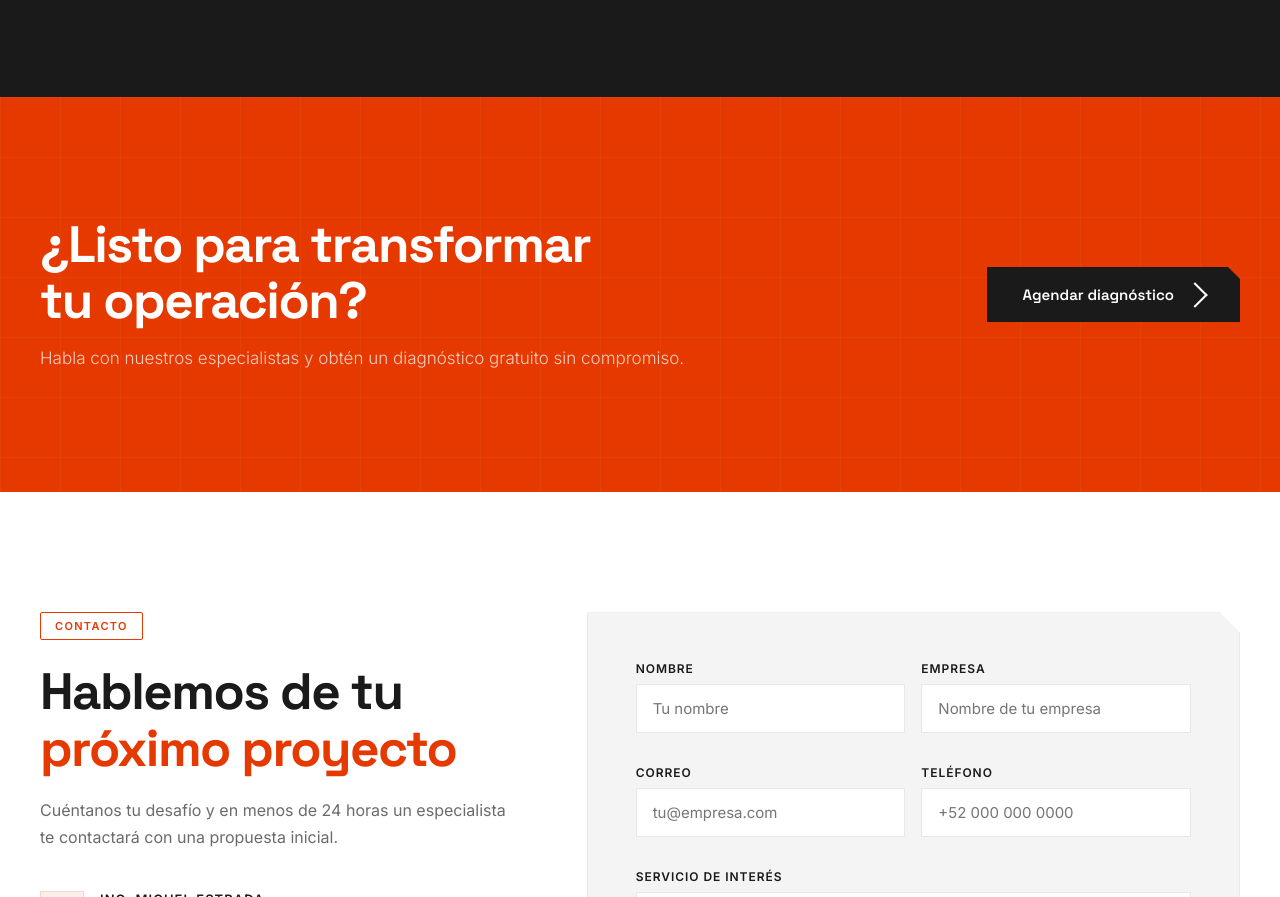
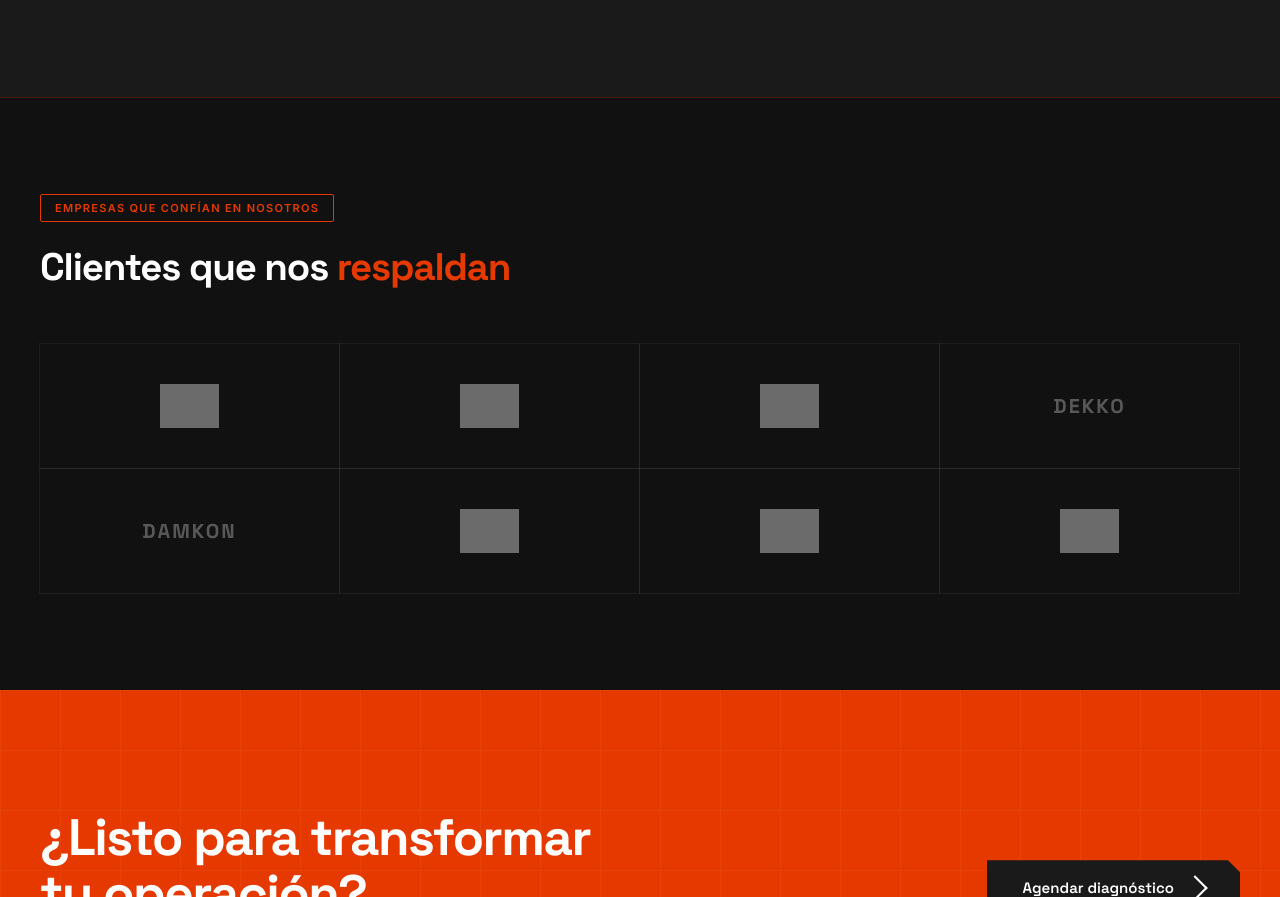
Before and after one commit to eledgario/oneprimal-landing, a plain HTML site: page index.html in a window 1280 px wide. Shown: the part 9117-10014 px from the top of the page. Drawn offline with Linux system fonts and the light colour scheme; grey boxes are pictures that could not be loaded.

Commit message:
Add clients section with 8 company logos
Includes Snowball, Toro Company, Cummins, Dekko, Damkon, BRP, CAPIM,
and Migesa. Images use filter: brightness(0) invert(1) for dark-bg
monochrome treatment with opacity/glow hover effect. Text monograms
serve as fallback where logos are unavailable.

Co-Authored-By: Claude Sonnet 4.6 <noreply@anthropic.com>

```diff
--- a/index.html
+++ b/index.html
@@ -793,6 +793,66 @@ nav.scrolled {
   flex-shrink:0;
   clip-path:polygon(50% 0,100% 50%,50% 100%,0 50%);
 }
+
+/* ─────────────────────────────────────────
+   CLIENTS
+───────────────────────────────────────── */
+.clients {
+  padding: 96px 0;
+  background: #111;
+  border-top: 1px solid rgba(230,57,0,.25);
+}
+.clients h2 {
+  font-size: clamp(26px,3vw,40px);
+  font-weight: 700;
+  color: var(--white);
+  margin-bottom: 56px;
+}
+.clients h2 span { color: var(--orange); }
+.clients-grid {
+  display: grid;
+  grid-template-columns: repeat(4,1fr);
+  gap: 0;
+}
+@media(max-width:900px){ .clients-grid{ grid-template-columns:repeat(3,1fr); } }
+@media(max-width:500px){ .clients-grid{ grid-template-columns:repeat(2,1fr); } }
+.client-item {
+  display: flex;
+  align-items: center;
+  justify-content: center;
+  padding: 40px 28px;
+  border: 1px solid rgba(255,255,255,.05);
+  margin: -1px 0 0 -1px;
+  transition: border-color .3s, background .3s;
+  min-height: 110px;
+}
+.client-item:hover {
+  border-color: rgba(230,57,0,.35);
+  background: rgba(230,57,0,.04);
+  z-index: 1;
+  position: relative;
+}
+.client-logo {
+  height: 44px;
+  width: auto;
+  max-width: 150px;
+  object-fit: contain;
+  filter: brightness(0) invert(1) opacity(.38);
+  transition: filter .35s;
+}
+.client-item:hover .client-logo {
+  filter: brightness(0) invert(1) opacity(.9);
+}
+.client-monogram {
+  font-family: 'Space Grotesk', sans-serif;
+  font-size: 20px;
+  font-weight: 700;
+  letter-spacing: .1em;
+  text-transform: uppercase;
+  color: rgba(255,255,255,.3);
+  transition: color .3s;
+}
+.client-item:hover .client-monogram { color: rgba(255,255,255,.85); }
 
 /* ─────────────────────────────────────────
    CTA BAND
@@ -1797,6 +1857,69 @@ footer {
           <li>Packing & Shipping</li>
         </ul>
       </div>
+    </div>
+  </div>
+</section>
+
+<!-- ═══════════ CLIENTS ═══════════ -->
+<section class="clients" id="clientes">
+  <div class="container">
+    <div class="tag reveal">Empresas que confían en nosotros</div>
+    <h2 class="reveal d1">Clientes que nos <span>respaldan</span></h2>
+    <div class="clients-grid">
+
+      <!-- Snowball.mx -->
+      <div class="client-item reveal">
+        <img src="https://www.snowball.mx/images/corp/logotipo3blue2.png" alt="Snowball" class="client-logo"
+          onerror="this.style.display='none';this.nextElementSibling.style.display='block';">
+        <div class="client-monogram" style="display:none">Snowball</div>
+      </div>
+
+      <!-- Toro Company -->
+      <div class="client-item reveal d1">
+        <img src="https://www.thetorocompany.com/sites/g/files/knoqqb110666/themes/site/nir_pid1048/dist/images/toro-logo.png" alt="The Toro Company" class="client-logo"
+          onerror="this.style.display='none';this.nextElementSibling.style.display='block';">
+        <div class="client-monogram" style="display:none">TORO</div>
+      </div>
+
+      <!-- Cummins -->
+      <div class="client-item reveal d2">
+        <img src="https://upload.wikimedia.org/wikipedia/commons/c/c4/Cummins_logo.svg" alt="Cummins" class="client-logo"
+          onerror="this.style.display='none';this.nextElementSibling.style.display='block';">
+        <div class="client-monogram" style="display:none">CUMMINS</div>
+      </div>
+
+      <!-- Dekko -->
+      <div class="client-item reveal d3">
+        <div class="client-monogram">DEKKO</div>
+      </div>
+
+      <!-- Damkon -->
+      <div class="client-item reveal d4">
+        <div class="client-monogram">DAMKON</div>
+      </div>
+
+      <!-- BRP -->
+      <div class="client-item reveal">
+        <img src="https://www.brp.com/content/dam/global/logos/brands/BRP-Digital_and_Campaign_Logo-W-RGB.svg" alt="BRP" class="client-logo"
+          onerror="this.style.display='none';this.nextElementSibling.style.display='block';">
+        <div class="client-monogram" style="display:none">BRP</div>
+      </div>
+
+      <!-- CAPIM -->
+      <div class="client-item reveal d1">
+        <img src="https://new.capim.com.mx/img/landing/capim/Assets/CAPIM_Landing%20Page%20Asset%202.png" alt="CAPIM" class="client-logo"
+          onerror="this.style.display='none';this.nextElementSibling.style.display='block';">
+        <div class="client-monogram" style="display:none">CAPIM</div>
+      </div>
+
+      <!-- Migesa -->
+      <div class="client-item reveal d2">
+        <img src="https://www.migesa.com.mx/wp-content/uploads/2021/04/Logo_GPO_Migesa_Large-03.png" alt="Migesa" class="client-logo"
+          onerror="this.style.display='none';this.nextElementSibling.style.display='block';">
+        <div class="client-monogram" style="display:none">MIGESA</div>
+      </div>
+
     </div>
   </div>
 </section>
```
